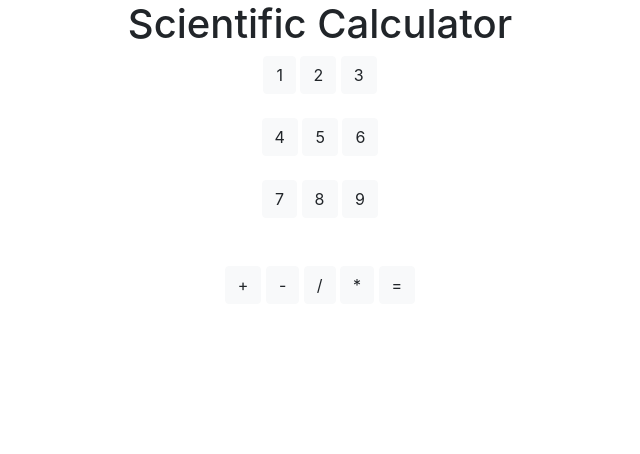
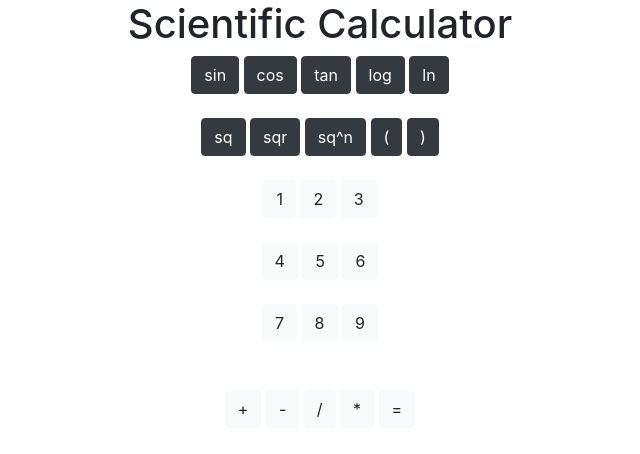
Before and after one commit to NotZacM/webCalc, a plain HTML site: page index.html in a window 1280 px wide. Shown: the whole page, without its empty margins (320-960 px from the left). Drawn offline with nearby package versions, Linux system fonts and the light colour scheme.

Commit message:
added most used function buttons

```diff
--- a/index.html
+++ b/index.html
@@ -10,6 +10,22 @@
                         Scientific Calculator
                     </h1>
                 </div>
+                <div>
+                    <button type="button" class="btn btn-dark" id="sin" value="sin">sin</button>
+                    <button type="button" class="btn btn-dark" id="cos" value="cos">cos</button>
+                    <button type="button" class="btn btn-dark" id="tan" value="tan">tan</button>
+                    <button type="button" class="btn btn-dark" id="log" value="log">log</button>
+                    <button type="button" class="btn btn-dark" id="ln" value="ln">ln</button>
+                </div>
+                <br>
+                <div>
+                    <button type="button" class="btn btn-dark" id="sq" value="sq">sq</button>
+                    <button type="button" class="btn btn-dark" id="sqr" value="sqr">sqr</button>
+                    <button type="button" class="btn btn-dark" id="sqn" value="sqn">sq^n</button>
+                    <button type="button" class="btn btn-dark" id="bracket1" value="(">(</button>
+                    <button type="button" class="btn btn-dark" id="bracket2" value=")">)</button>
+                </div>
+                <br>
                 <div>
                     <button type="button" class="btn btn-light" id="1val" value="1">1</button>
                     <button type="button" class="btn btn-light" id="2val" value="2">2</button>
```
